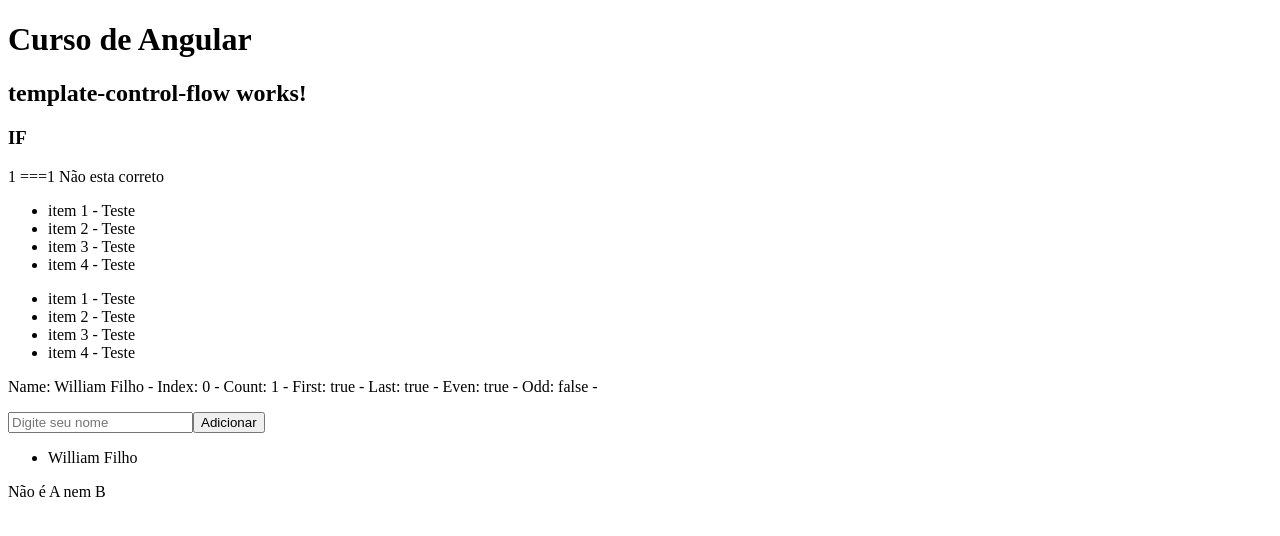
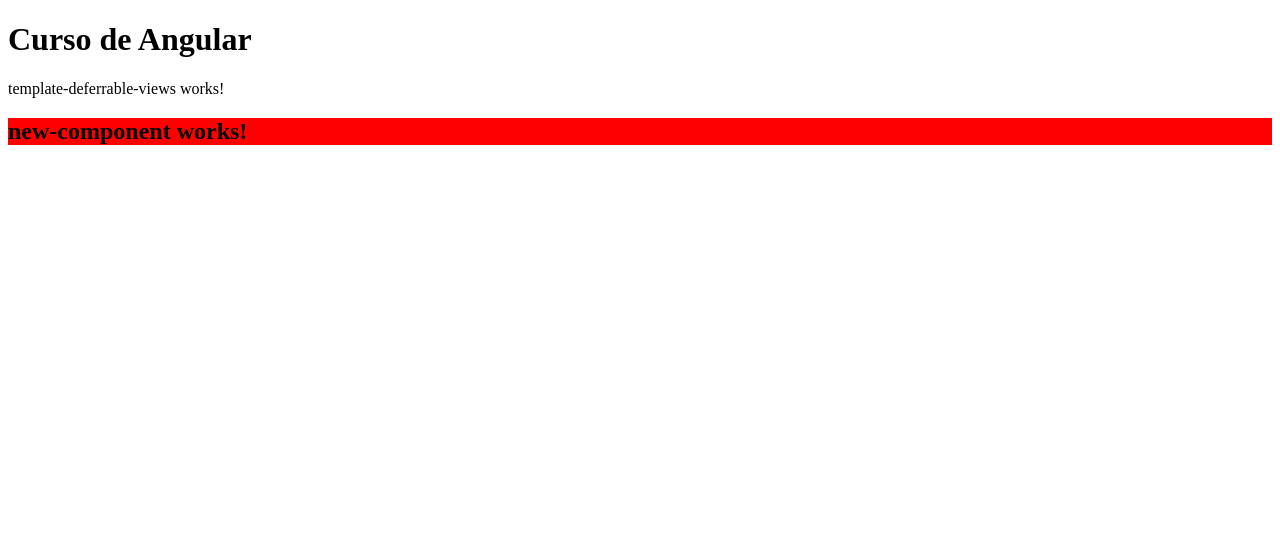
Before and after one commit to WilliamFilh0/Projeto01-Angular, an Angular app: page / in a window 1280 px wide. Shown: the top 536 px of the page. Built offline with nearby package versions, Linux system fonts and the light colour scheme.

Commit message:
Adicionando função defer

```diff
--- a/src/app/app.ts
+++ b/src/app/app.ts
@@ -7,6 +7,7 @@
 //import { TemplateBindi } from './components/template/template-bindi/template-bindi';
 //import { TemplateVariables } from './components/template/template-variables/template-variables';
 import { TemplateControlFlow } from './components/template/template-control-flow/template-control-flow';
+import { TemplateDeferrableViews } from './components/template/template-deferrable-views/template-deferrable-views';
 
 @Component({
   selector: 'app-root',
@@ -17,14 +18,17 @@
     //TemplateBindi,
     // TemplateVariables,
     TemplateControlFlow,
+    TemplateDeferrableViews,
   ],
 
   template: `
-    <h1>Curso de Angular</h1>
-    <!-- <app-new-component /> -->
+    <!-- <app-new-component />
     <!-- <app-template-bindi /> -->
     <!--<app-template-variables /> -->
-    <app-template-control-flow />
+    <!--<app-template-control-flow /> -->
+
+    <h1>Curso de Angular</h1>
+    <app-template-deferrable-views />
   `,
 })
 export class App {
--- /dev/null
+++ b/src/app/components/template/template-deferrable-views/template-deferrable-views.html
@@ -0,0 +1,14 @@
+<p>template-deferrable-views works!</p>
+
+<!-- O defer é usado para carregar componentes ou templates de forma adiada, ou seja, só carrega
+quando necessário, o placeholder é exibido enquanto o Angular ainda não iniciou o carregamento do componente, o loading é mostrado
+enquanto carrega e o error é mostrado caso dê algum erro ao carregar o componente ou template.-->
+@defer(){
+<app-new-component />
+}@placeholder{
+<p>Mostrar antes de carregar um componenete</p>
+} @loading{
+<p>Loading...</p>
+} @error{
+<p>Loading File</p>
+}
--- /dev/null
+++ b/src/app/components/template/template-deferrable-views/template-deferrable-views.ts
@@ -0,0 +1,11 @@
+import { CommonModule } from '@angular/common';
+import { Component } from '@angular/core';
+import { NewComponent } from '../../new-component/new-component';
+
+@Component({
+  selector: 'app-template-deferrable-views',
+  imports: [CommonModule, NewComponent],
+  templateUrl: './template-deferrable-views.html',
+  styleUrl: './template-deferrable-views.scss',
+})
+export class TemplateDeferrableViews {}
```
Also changed, not shown: src/app/components/template/template-deferrable-views/template-deferrable-views.scss (added), 1 other file (tests, documents, lock files or other folders).
